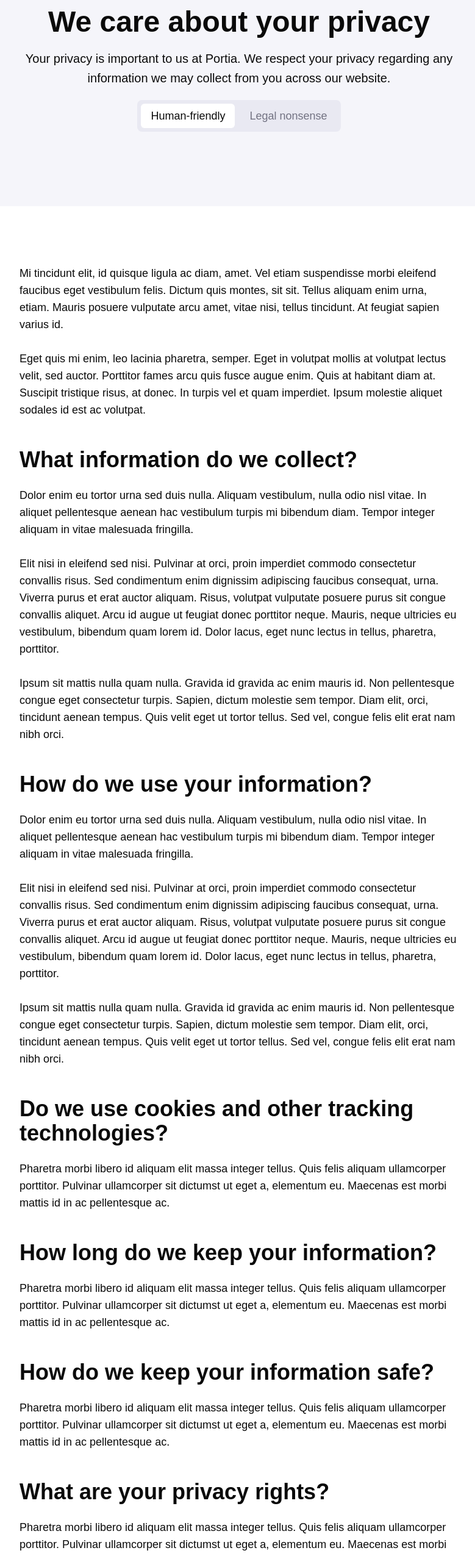
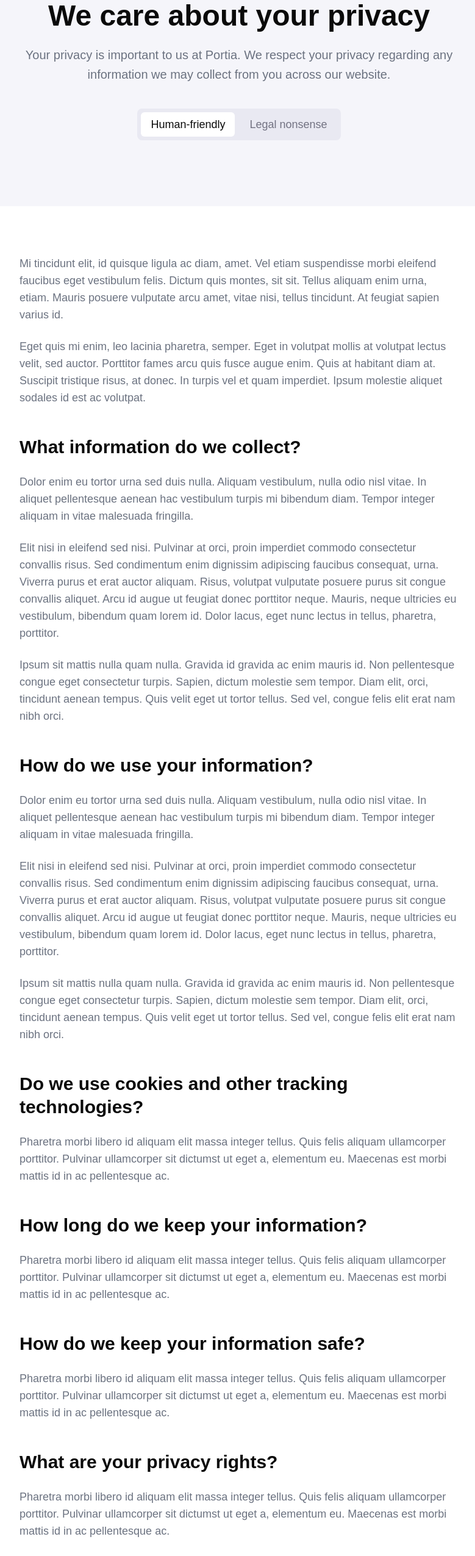
Before and after one commit to Saeed-Altout/portia, a Next.js app: page /privacy-policy in a window 1280 px wide. Shown: the part 234-2785 px from the top of the page at 61% size, without its empty margins (248-1027 px from the left). Built offline with nearby package versions, Linux system fonts and the light colour scheme; a web font is replaced by a local one.

Commit message:
refactor privacy policy page.

```diff
--- a/app/(website)/(pages)/privacy-policy/_components/content.tsx
+++ b/app/(website)/(pages)/privacy-policy/_components/content.tsx
@@ -1,146 +1,102 @@
+import { Container } from '@website/_components/ui/container';
+import { Paragraph } from '@website/_components/ui/paragraph';
+import { Section } from '@website/_components/ui/section';
+
 export const Content = () => {
 	return (
-    <section className="max-container section">
-      <div className="max-w-[720px] mx-auto space-y-12">
-        <p className="text-lg leading-7">
-          Mi tincidunt elit, id quisque ligula ac diam, amet. Vel etiam
-          suspendisse morbi eleifend faucibus eget vestibulum felis. Dictum quis
-          montes, sit sit. Tellus aliquam enim urna, etiam. Mauris posuere
-          vulputate arcu amet, vitae nisi, tellus tincidunt. At feugiat sapien
-          varius id.
-          <br />
-          <br />
-          Eget quis mi enim, leo lacinia pharetra, semper. Eget in volutpat
-          mollis at volutpat lectus velit, sed auctor. Porttitor fames arcu quis
-          fusce augue enim. Quis at habitant diam at. Suscipit tristique risus,
-          at donec. In turpis vel et quam imperdiet. Ipsum molestie aliquet
-          sodales id est ac volutpat.
-        </p>
-        <div className="space-y-6">
-          <h3 className="text-3xl md:text-4xl font-semibold">
-            What information do we collect?
-          </h3>
-          <p className="text-lg leading-7">
-            Dolor enim eu tortor urna sed duis nulla. Aliquam vestibulum, nulla
-            odio nisl vitae. In aliquet pellentesque aenean hac vestibulum
-            turpis mi bibendum diam. Tempor integer aliquam in vitae malesuada
-            fringilla.
-            <br />
-            <br />
-            Elit nisi in eleifend sed nisi. Pulvinar at orci, proin imperdiet
-            commodo consectetur convallis risus. Sed condimentum enim dignissim
-            adipiscing faucibus consequat, urna. Viverra purus et erat auctor
-            aliquam. Risus, volutpat vulputate posuere purus sit congue
-            convallis aliquet. Arcu id augue ut feugiat donec porttitor neque.
-            Mauris, neque ultricies eu vestibulum, bibendum quam lorem id. Dolor
-            lacus, eget nunc lectus in tellus, pharetra, porttitor.
-            <br />
-            <br />
-            Ipsum sit mattis nulla quam nulla. Gravida id gravida ac enim mauris
-            id. Non pellentesque congue eget consectetur turpis. Sapien, dictum
-            molestie sem tempor. Diam elit, orci, tincidunt aenean tempus. Quis
-            velit eget ut tortor tellus. Sed vel, congue felis elit erat nam
-            nibh orci.
-          </p>
+		<Section space='wide'>
+			<Container size='wide' className='max-w-[800px] gap-y-12'>
+				<Paragraph size='lg'>
+					Mi tincidunt elit, id quisque ligula ac diam, amet. Vel etiam suspendisse morbi eleifend faucibus eget vestibulum felis. Dictum quis montes, sit sit. Tellus aliquam enim urna,
+					etiam. Mauris posuere vulputate arcu amet, vitae nisi, tellus tincidunt. At feugiat sapien varius id.
+					<LineSeparator />
+					Eget quis mi enim, leo lacinia pharetra, semper. Eget in volutpat mollis at volutpat lectus velit, sed auctor. Porttitor fames arcu quis fusce augue enim. Quis at habitant diam at.
+					Suscipit tristique risus, at donec. In turpis vel et quam imperdiet. Ipsum molestie aliquet sodales id est ac volutpat.
+				</Paragraph>
+				<div className='space-y-6'>
+					<Title>What information do we collect?</Title>
+					<Paragraph size='lg'>
+						Dolor enim eu tortor urna sed duis nulla. Aliquam vestibulum, nulla odio nisl vitae. In aliquet pellentesque aenean hac vestibulum turpis mi bibendum diam. Tempor integer
+						aliquam in vitae malesuada fringilla.
+						<LineSeparator />
+						Elit nisi in eleifend sed nisi. Pulvinar at orci, proin imperdiet commodo consectetur convallis risus. Sed condimentum enim dignissim adipiscing faucibus consequat, urna.
+						Viverra purus et erat auctor aliquam. Risus, volutpat vulputate posuere purus sit congue convallis aliquet. Arcu id augue ut feugiat donec porttitor neque. Mauris, neque
+						ultricies eu vestibulum, bibendum quam lorem id. Dolor lacus, eget nunc lectus in tellus, pharetra, porttitor.
+						<LineSeparator />
+						Ipsum sit mattis nulla quam nulla. Gravida id gravida ac enim mauris id. Non pellentesque congue eget consectetur turpis. Sapien, dictum molestie sem tempor. Diam elit, orci,
+						tincidunt aenean tempus. Quis velit eget ut tortor tellus. Sed vel, congue felis elit erat nam nibh orci.
+					</Paragraph>
 				</div>
-        <div className="space-y-6">
-          <h3 className="text-3xl md:text-4xl font-semibold">
-            How do we use your information?
-          </h3>
-          <p className="text-lg leading-7">
-            Dolor enim eu tortor urna sed duis nulla. Aliquam vestibulum, nulla
-            odio nisl vitae. In aliquet pellentesque aenean hac vestibulum
-            turpis mi bibendum diam. Tempor integer aliquam in vitae malesuada
-            fringilla.
-            <br />
-            <br />
-            Elit nisi in eleifend sed nisi. Pulvinar at orci, proin imperdiet
-            commodo consectetur convallis risus. Sed condimentum enim dignissim
-            adipiscing faucibus consequat, urna. Viverra purus et erat auctor
-            aliquam. Risus, volutpat vulputate posuere purus sit congue
-            convallis aliquet. Arcu id augue ut feugiat donec porttitor neque.
-            Mauris, neque ultricies eu vestibulum, bibendum quam lorem id. Dolor
-            lacus, eget nunc lectus in tellus, pharetra, porttitor.
-            <br />
-            <br />
-            Ipsum sit mattis nulla quam nulla. Gravida id gravida ac enim mauris
-            id. Non pellentesque congue eget consectetur turpis. Sapien, dictum
-            molestie sem tempor. Diam elit, orci, tincidunt aenean tempus. Quis
-            velit eget ut tortor tellus. Sed vel, congue felis elit erat nam
-            nibh orci.
-          </p>
+				<div className='space-y-6'>
+					<Title>How do we use your information?</Title>
+					<Paragraph size='lg'>
+						Dolor enim eu tortor urna sed duis nulla. Aliquam vestibulum, nulla odio nisl vitae. In aliquet pellentesque aenean hac vestibulum turpis mi bibendum diam. Tempor integer
+						aliquam in vitae malesuada fringilla.
+						<LineSeparator />
+						Elit nisi in eleifend sed nisi. Pulvinar at orci, proin imperdiet commodo consectetur convallis risus. Sed condimentum enim dignissim adipiscing faucibus consequat, urna.
+						Viverra purus et erat auctor aliquam. Risus, volutpat vulputate posuere purus sit congue convallis aliquet. Arcu id augue ut feugiat donec porttitor neque. Mauris, neque
+						ultricies eu vestibulum, bibendum quam lorem id. Dolor lacus, eget nunc lectus in tellus, pharetra, porttitor.
+						<LineSeparator />
+						Ipsum sit mattis nulla quam nulla. Gravida id gravida ac enim mauris id. Non pellentesque congue eget consectetur turpis. Sapien, dictum molestie sem tempor. Diam elit, orci,
+						tincidunt aenean tempus. Quis velit eget ut tortor tellus. Sed vel, congue felis elit erat nam nibh orci.
+					</Paragraph>
 				</div>
-        <div className="space-y-6">
-          <h3 className="text-3xl md:text-4xl font-semibold">
-            Do we use cookies and other tracking technologies?
-          </h3>
-          <p className="text-lg leading-7">
-            Pharetra morbi libero id aliquam elit massa integer tellus. Quis
-            felis aliquam ullamcorper porttitor. Pulvinar ullamcorper sit
-            dictumst ut eget a, elementum eu. Maecenas est morbi mattis id in ac
-            pellentesque ac.
-          </p>
+				<div className='space-y-6'>
+					<Title>Do we use cookies and other tracking technologies?</Title>
+					<Paragraph size='lg'>
+						Pharetra morbi libero id aliquam elit massa integer tellus. Quis felis aliquam ullamcorper porttitor. Pulvinar ullamcorper sit dictumst ut eget a, elementum eu. Maecenas est
+						morbi mattis id in ac pellentesque ac.
+					</Paragraph>
 				</div>
-        <div className="space-y-6">
-          <h3 className="text-3xl md:text-4xl font-semibold">
-            How long do we keep your information?{" "}
-          </h3>
-          <p className="text-lg leading-7">
-            Pharetra morbi libero id aliquam elit massa integer tellus. Quis
-            felis aliquam ullamcorper porttitor. Pulvinar ullamcorper sit
-            dictumst ut eget a, elementum eu. Maecenas est morbi mattis id in ac
-            pellentesque ac.
-          </p>
+				<div className='space-y-6'>
+					<Title>How long do we keep your information? </Title>
+					<Paragraph size='lg'>
+						Pharetra morbi libero id aliquam elit massa integer tellus. Quis felis aliquam ullamcorper porttitor. Pulvinar ullamcorper sit dictumst ut eget a, elementum eu. Maecenas est
+						morbi mattis id in ac pellentesque ac.
+					</Paragraph>
 				</div>
-        <div className="space-y-6">
-          <h3 className="text-3xl md:text-4xl font-semibold">
-            How do we keep your information safe?
-          </h3>
-          <p className="text-lg leading-7">
-            Pharetra morbi libero id aliquam elit massa integer tellus. Quis
-            felis aliquam ullamcorper porttitor. Pulvinar ullamcorper sit
-            dictumst ut eget a, elementum eu. Maecenas est morbi mattis id in ac
-            pellentesque ac.
-          </p>
+				<div className='space-y-6'>
+					<Title>How do we keep your information safe?</Title>
+					<Paragraph size='lg'>
+						Pharetra morbi libero id aliquam elit massa integer tellus. Quis felis aliquam ullamcorper porttitor. Pulvinar ullamcorper sit dictumst ut eget a, elementum eu. Maecenas est
+						morbi mattis id in ac pellentesque ac.
+					</Paragraph>
 				</div>
-        <div className="space-y-6">
-          <h3 className="text-3xl md:text-4xl font-semibold">
-            What are your privacy rights?{" "}
-          </h3>
-          <p className="text-lg leading-7">
-            Pharetra morbi libero id aliquam elit massa integer tellus. Quis
-            felis aliquam ullamcorper porttitor. Pulvinar ullamcorper sit
-            dictumst ut eget a, elementum eu. Maecenas est morbi mattis id in ac
-            pellentesque ac.
-          </p>
+				<div className='space-y-6'>
+					<Title>What are your privacy rights? </Title>
+					<Paragraph size='lg'>
+						Pharetra morbi libero id aliquam elit massa integer tellus. Quis felis aliquam ullamcorper porttitor. Pulvinar ullamcorper sit dictumst ut eget a, elementum eu. Maecenas est
+						morbi mattis id in ac pellentesque ac.
+					</Paragraph>
 				</div>
-        <div className="space-y-6">
-          <h3 className="text-3xl md:text-4xl font-semibold">
-            How can you contact us about this policy?{" "}
-          </h3>
-          <p className="text-lg leading-7">
-            Sagittis et eu at elementum, quis in. Proin praesent volutpat
-            egestas sociis sit lorem nunc nunc sit. Eget diam curabitur mi ac.
-            Auctor rutrum lacus malesuada massa ornare et. Vulputate consectetur
-            ac ultrices at diam dui eget fringilla tincidunt. Arcu sit dignissim
-            massa erat cursus vulputate gravida id. Sed quis auctor vulputate
-            hac elementum gravida cursus dis.
-            <br />
-            <br />
-            <ul className="space-y-2">
-              <p>1. Lectus id duis vitae porttitor enim gravida morbi.</p>
-              <p>
-                2. Eu turpis posuere semper feugiat volutpat elit, ultrices
-                suspendisse. Auctor vel in vitae placerat.
-              </p>
-              <p>
-                3. Suspendisse maecenas ac donec scelerisque diam sed est duis
-                purus.
-              </p>
-            </ul>
-          </p>
+				<div className='space-y-6'>
+					<Title>How can you contact us about this policy? </Title>
+					<Paragraph size='lg'>
+						Sagittis et eu at elementum, quis in. Proin praesent volutpat egestas sociis sit lorem nunc nunc sit. Eget diam curabitur mi ac. Auctor rutrum lacus malesuada massa ornare et.
+						Vulputate consectetur ac ultrices at diam dui eget fringilla tincidunt. Arcu sit dignissim massa erat cursus vulputate gravida id. Sed quis auctor vulputate hac elementum
+						gravida cursus dis.
+					</Paragraph>
+					<ol className='space-y-2' style={{ listStyle: 'inside' }}>
+						<li className='font-normal leading-6 text-gray-500 text-lg'>
+							Lectus id duis vitae porttitor enim <span className='underline cursor-pointer'>gravida morbi.</span>
+						</li>
+						<li className='font-normal leading-6 text-gray-500 text-lg'>
+							Eu turpis <span className='underline cursor-pointer'>posuere semper feugiat</span> volutpat elit, ultrices suspendisse. Auctor vel in vitae placerat.
+						</li>
+						<li className='font-normal leading-6 text-gray-500 text-lg'>
+							Suspendisse maecenas ac <span className='underline cursor-pointer'>donec scelerisque</span> diam sed est duis purus.
+						</li>
+					</ol>
 				</div>
-      </div>
-    </section>
+			</Container>
+		</Section>
 	);
 };
+
+const Title = ({ children }: React.HTMLAttributes<HTMLElement>) => {
+	return <h3 className='font-semibold text-[30px] leading-[38px]'>{children}</h3>;
+};
+
+const LineSeparator = () => {
+	return <span className='block w-full h-6' />;
+};
--- a/app/(website)/(pages)/privacy-policy/_components/hero.tsx
+++ b/app/(website)/(pages)/privacy-policy/_components/hero.tsx
@@ -1,29 +1,29 @@
-import { Button } from "@/components/ui/button";
+import { Button } from '@/components/ui/button';
+
+import { Container } from '@website/_components/ui/container';
+import { Section } from '@website/_components/ui/section';
+import { Paragraph } from '@website/_components/ui/paragraph';
 
 export const Hero = () => {
 	return (
-    <div className="h-[492px] w-full bg-[#F5F5FA]">
-      <div className="space-y-5 flex-1 text-center flex items-center justify-center flex-col h-full max-w-3xl mx-auto">
-        <p className="text-primary font-semibold">Privacy Policy</p>
-        <h1 className="text-3xl md:text-4xl lg:text-5xl font-semibold">
-          We care about your privacy
-        </h1>
-        <p className="text-xl leading-8">
-          Your privacy is important to us at Portia. We respect your privacy
-          regarding any information we may collect from you across our website.
-        </p>
-        <div className="bg-[#E9E9F2] p-1.5 rounded-[8px] space-x-2">
-          <Button variant="ghost" className="bg-white text-lg">
+		<Section space='wide' className='bg-[#F5F5FA] h-[492px]'>
+			<Container size='wide' className='gap-y-10 text-center items-center justify-center'>
+				<div className='space-y-6 max-w-3xl'>
+					<Paragraph className='text-primary font-semibold'>Privacy Policy</Paragraph>
+					<h1 className='text-3xl md:text-4xl lg:text-5xl font-semibold'>We care about your privacy</h1>
+					<Paragraph size='lg' className='text-xl leading-8'>
+						Your privacy is important to us at Portia. We respect your privacy regarding any information we may collect from you across our website.
+					</Paragraph>
+				</div>
+				<div className='bg-[#E9E9F2] p-1.5 rounded-[8px] space-x-2'>
+					<Button variant='ghost' className='bg-white text-lg'>
 						Human-friendly
 					</Button>
-          <Button
-            variant="ghost"
-            className="text-gray-primary text-lg bg-transparent hover:bg-transparent"
-          >
+					<Button variant='ghost' className='text-gray-primary text-lg bg-transparent hover:bg-transparent'>
 						Legal nonsense
 					</Button>
 				</div>
-      </div>
-    </div>
+			</Container>
+		</Section>
 	);
 };
--- a/app/(website)/(pages)/privacy-policy/page.tsx
+++ b/app/(website)/(pages)/privacy-policy/page.tsx
@@ -1,5 +1,5 @@
-import { CTA } from "@website/_components/sections";
-import { Content, Hero } from "./_components";
+import { Content, Hero } from './_components';
+import { CTA } from '@website/_components/sections';
 
 export default function PrivacyPolicyPage() {
 	return (
--- a/package.json
+++ b/package.json
@@ -19,6 +19,7 @@
     "@radix-ui/react-select": "^2.1.1",
     "@radix-ui/react-separator": "^1.1.0",
     "@radix-ui/react-slot": "^1.1.0",
+    "@radix-ui/react-tabs": "^1.1.0",
     "class-variance-authority": "^0.7.0",
     "clsx": "^2.1.1",
     "embla-carousel-autoplay": "^8.2.0",
```
Also changed, not shown: components/ui/tabs.tsx (added, +55 -0 lines), 1 other file (tests, documents, lock files or other folders). Lines whose indentation alone changed are shown as unchanged.
